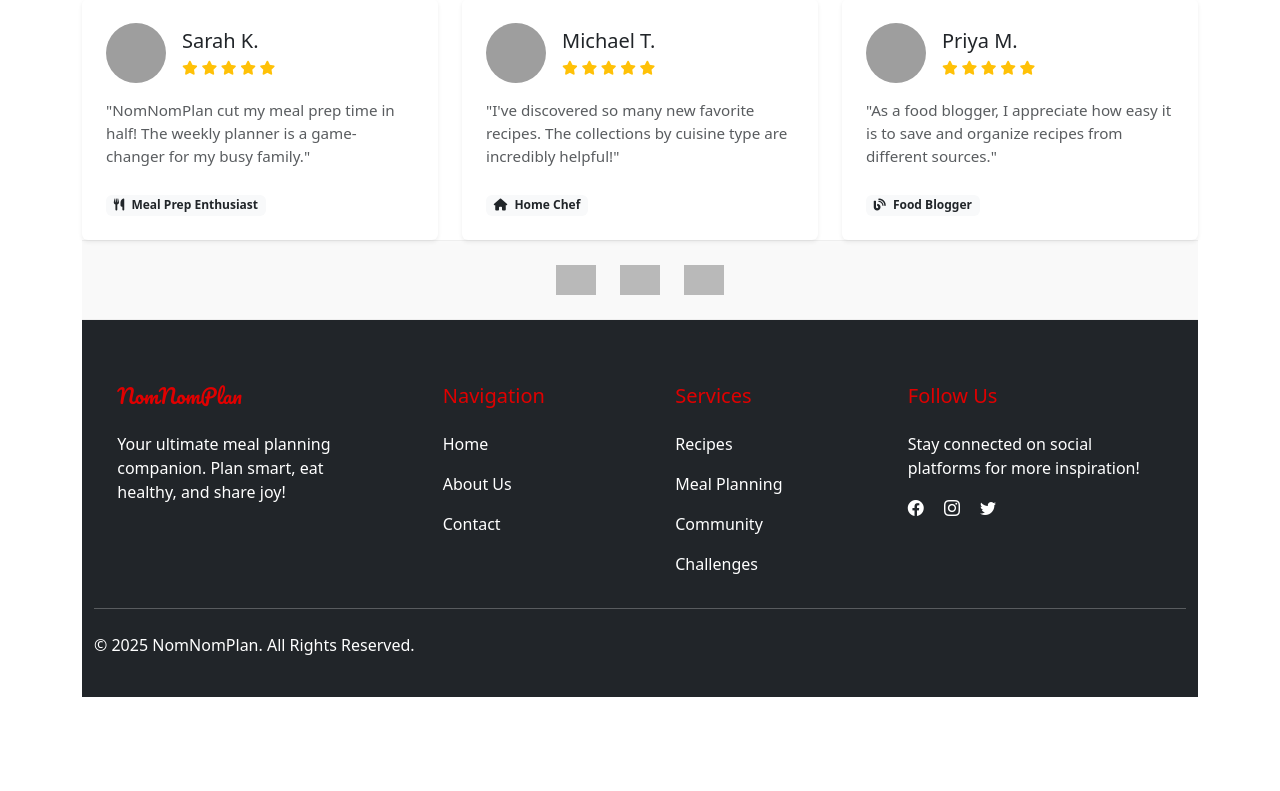
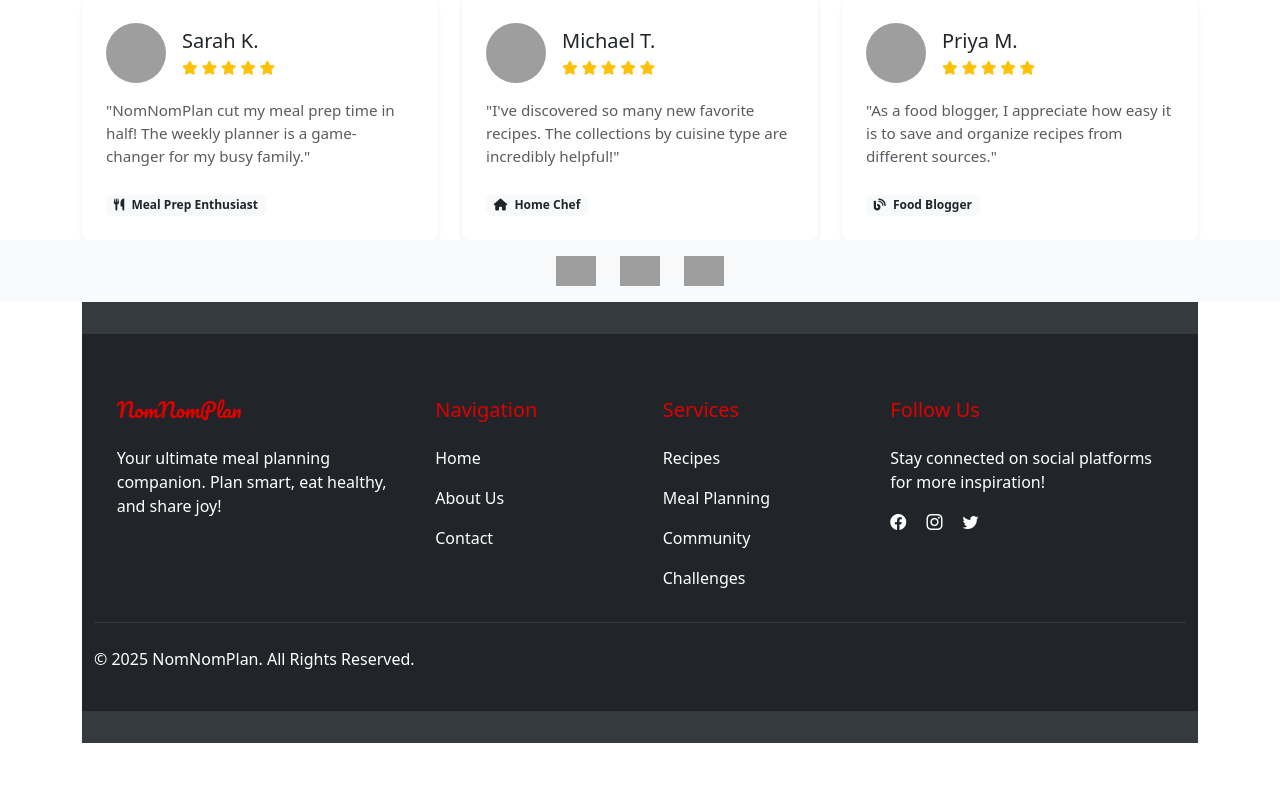
Before and after one commit to kahmeon/meal-planner-app, a PHP site: page /home.php in a window 1280 px wide. Shown: the part 2286-3077 px from the top of the page. Before the commit the page ends 2983 px from the top, so only its background shows below. Run offline with PHP 8.4, Linux system fonts and the light colour scheme; grey boxes are pictures that could not be loaded.

Commit message:
home.php

```diff
--- a/home.php
+++ b/home.php
@@ -12,9 +12,58 @@
   <link rel="stylesheet" href="https://cdnjs.cloudflare.com/ajax/libs/font-awesome/6.0.0/css/all.min.css">
 
   <style>
+  /* ===== Core Fixes ===== */
+html, body {
+  margin: 0;
+  padding: 0;
+  height: 100%;
+  width: 100%;
+}
+
 body {
-      background-color: #fff;
-      font-family: 'Poppins', sans-serif;
+  display: flex;
+  flex-direction: column;
+  min-height: 100vh;
+}
+
+/* Main content wrapper (add this class to your content div) */
+.content {
+  flex: 1;
+}
+
+/* ===== Footer Fix ===== */
+footer {
+  background-color: #343a40;
+  color: white;
+  width: 100%;
+  margin-top: auto; /* Critical for sticking to bottom */
+  padding: 2rem 0;
+}
+
+/* ===== Existing Footer Styles (keep these) ===== */
+.footer-content {
+  max-width: 1200px;
+  margin: 0 auto;
+  padding: 0 15px;
+}
+
+footer .row {
+  --bs-gutter-x: 0;
+  margin-left: 0;
+  margin-right: 0;
+}
+
+footer .col-md-3,
+footer .col-md-2,
+footer .col-md-4 {
+  padding-left: 0;
+  padding-right: 0;
+}
+
+footer hr {
+  margin-top: 1rem;
+  margin-bottom: 1rem;
+  border-color: #6c757d;
 }
 
     .logo {
@@ -76,6 +125,7 @@
       font-size: 0.95rem;
     }
 
+/* Trust badges spacing */
 .trust-badges {
   background-color: #f9f9f9;
   border-top: 1px solid #eee;
@@ -86,12 +136,18 @@
   transition: all 0.3s ease;
   opacity: 0.7;
   filter: grayscale(30%);
+  margin: 0 1rem; /* Horizontal spacing between badges */
 }
 
 .trust-badges img:hover {
   opacity: 1;
   filter: grayscale(0);
   transform: scale(1.05);
+}
+
+/* Remove space between sections */
+.trust-badges + footer {
+  margin-top: 0 !important;
 }
   </style>
 </head>
@@ -356,35 +412,19 @@
     </div>
   </div>
 
- <!-- Trust Badges Section -->
-<section class="trust-badges py-4">
-  <div class="container">
-    <div class="row justify-content-center align-items-center g-4">
-      <div class="col-auto">
-        <img src="images/badges/food-magazine.png"
-             alt="Featured in Food Magazine"
-             class="img-fluid trust-badge"
-             style="height: 30px;">
-      </div>
-      <div class="col-auto">
-        <img src="images/badges/top-app-2023.png"
-             alt="Top App 2023"
-             class="img-fluid trust-badge"
-             style="height: 30px;">
-      </div>
-      <div class="col-auto">
-        <img src="images/badges/chef-approved.png"
-             alt="Chef Approved"
-             class="img-fluid trust-badge"
-             style="height: 30px;">
+ <!-- Trust Badges - No spacing version -->
+<div class="bg-light py-3" style="width: 100vw; position: relative; left: 50%; right: 50%; margin-left: -50vw; margin-right: -50vw;">
+    <div class="container text-center">
+        <div class="d-flex justify-content-center gap-4">
+            <img src="images/badges/food-magazine.png" alt="Featured in Food Magazine" style="height: 30px;">
+            <img src="images/badges/top-app-2023.png" alt="Top App 2023" style="height: 30px;">
+            <img src="images/badges/chef-approved.png" alt="Chef Approved" style="height: 30px;">
         </div>
     </div>
 </div>
-</section>
 
-<!-- Footer - Outside all other sections -->
+<footer>
 <?php include 'includes/footer.php'; ?>
-
 
 <!-- Bootstrap JS -->
 <script src="https://cdn.jsdelivr.net/npm/bootstrap@5.3.2/dist/js/bootstrap.bundle.min.js"></script>
```
Lines whose indentation alone changed are shown as unchanged.
